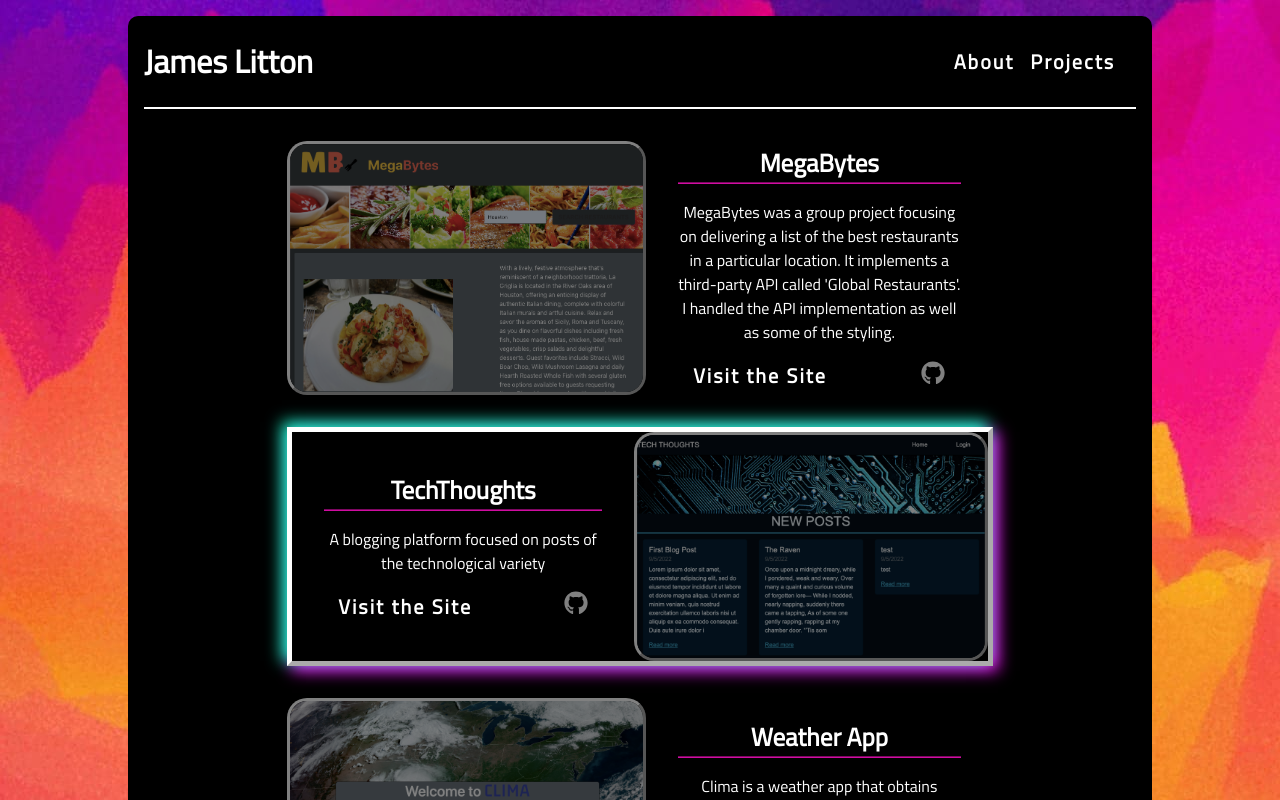
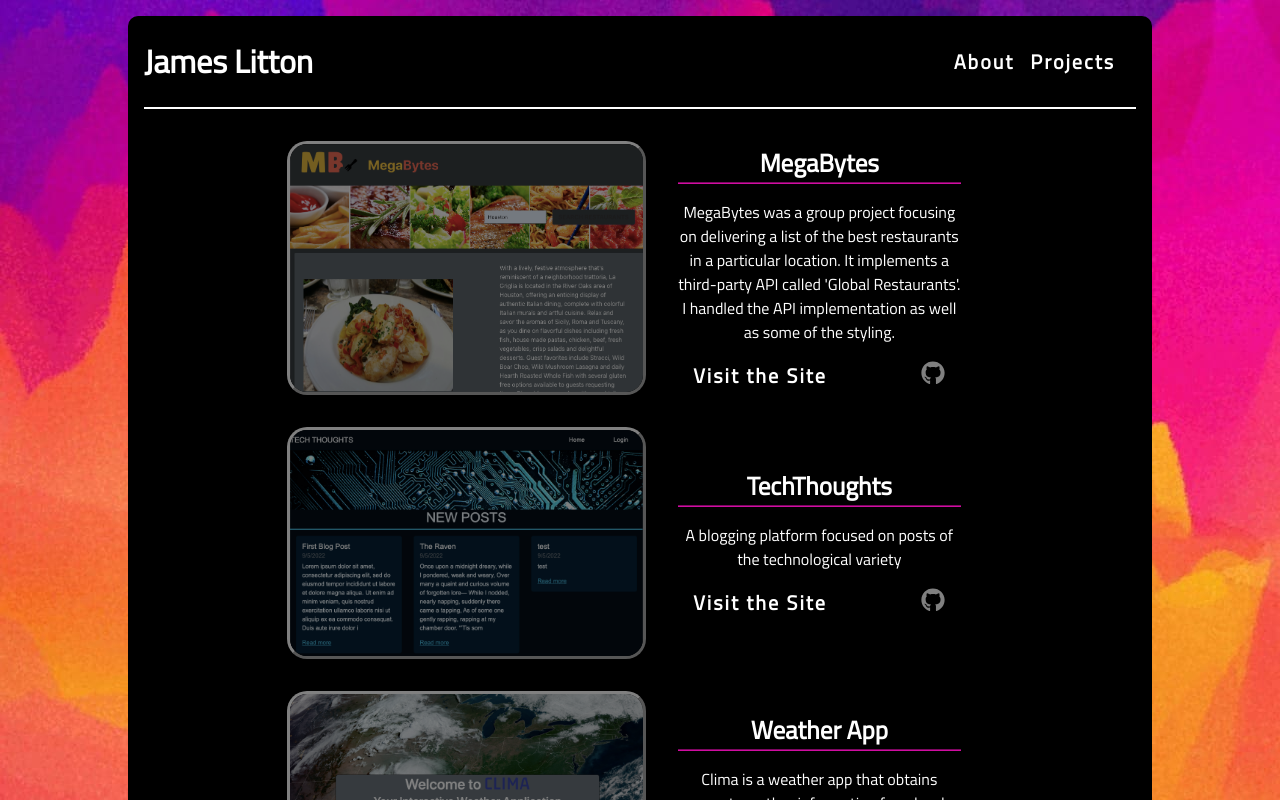
Before and after one commit to jlit2594/Portfolio, a React (Create React App) app: page /projects in a window 1280 px wide. Shown: the top 800 px of the page. Built offline with nearby package versions, Linux system fonts and the light colour scheme.

Commit message:
fixed css

```diff
--- a/src/App.css
+++ b/src/App.css
@@ -178,12 +178,6 @@ body {
   display: flex;
   justify-content: space-around;
   align-items: center;
-}
-
-#TechThoughts {
-  flex-direction: row-reverse;
-  border: outset 5px white;
-  box-shadow: -5px -5px 15px #17fbcd, 5px 5px 15px #fc0ffc;
 }
 
 .p-img {
```
